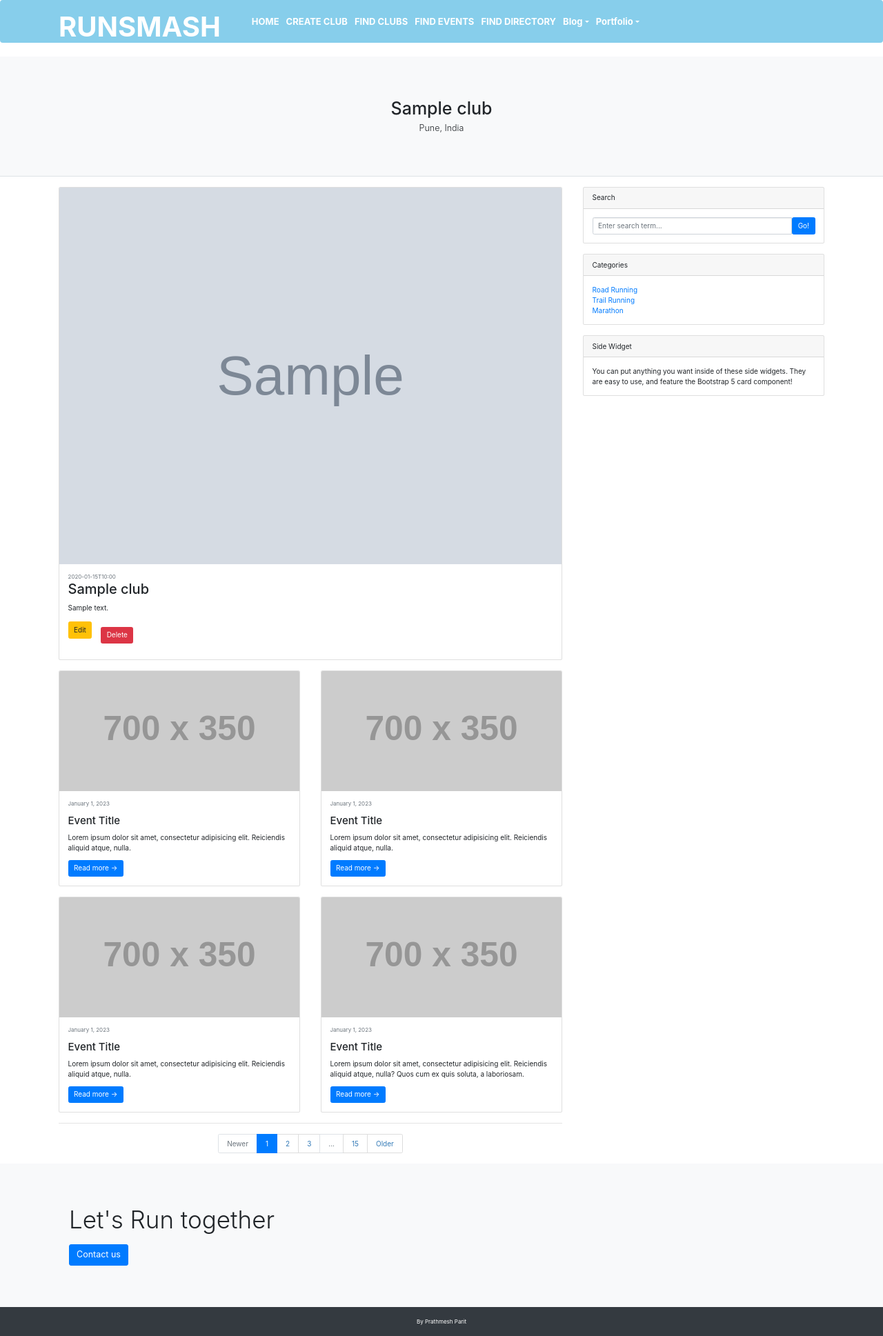
After one commit to prathmeshparit/RunSmash, a Spring Boot app: page /clubs/1 in a window 1280 px wide. The commit adds this page. Shown: the whole page at 69% size. Run offline with Spring Boot 4, Linux system fonts and the light colour scheme; tables that the repository leaves empty hold one stand-in row (values such as "Sample post"); grey boxes marked "Sample" are stand-in pictures; grey boxes labelled with a size stand in for pictures from a placeholder-image service; some libraries are stand-ins or nearby versions.

Commit message:
5 cimmit

```diff
--- a/src/main/java/com/runsmash/web/controller/ClubController.java
+++ b/src/main/java/com/runsmash/web/controller/ClubController.java
@@ -34,6 +34,15 @@ public class ClubController {
 
     }
 
+    @GetMapping("/clubs/{clubId}")
+    public String clubDetails(@PathVariable("clubId") int clubId, Model model)
+    {
+        ClubDto club = clubService.findClubById(clubId);
+        model.addAttribute("club", club);
+        return "clubs-details";
+    }
+
+
 
     @GetMapping("/clubs/new")
     public String createClubForm(Model model)
@@ -47,6 +56,12 @@ public class ClubController {
     public String saveClub(@ModelAttribute("club") Club club) {
 
         clubService.saveClub(club);
+        return "redirect:/clubs";
+    }
+
+    @GetMapping("/clubs/{clubId}/delete")
+    public String deleteClub(@PathVariable("clubId") long clubId) {
+        clubService.delete(clubId);
         return "redirect:/clubs";
     }
 
--- a/src/main/java/com/runsmash/web/impl/ClubServiceImpl.java
+++ b/src/main/java/com/runsmash/web/impl/ClubServiceImpl.java
@@ -49,6 +49,12 @@ public class ClubServiceImpl implements ClubService {
         clubRepository.save(clubs);
     }
 
+    @Override
+    public void delete(long clubId) {
+        clubRepository.deleteById(clubId);
+
+    }
+
     private Club mapTOClub(ClubDto club) {
         Club clubDto = Club.builder()
                 .id(club.getId())
--- a/src/main/java/com/runsmash/web/service/ClubService.java
+++ b/src/main/java/com/runsmash/web/service/ClubService.java
@@ -14,4 +14,6 @@ public interface ClubService
     ClubDto findClubById(long clubId);
 
     void updateClub(ClubDto club);
+
+    void delete(long clubId);
 }
--- /dev/null
+++ b/src/main/resources/templates/clubs-details.html
@@ -0,0 +1,147 @@
+<html lang="en" xmlns:th="http://thymeleaf.org"
+      xmlns:layout="http://www.ultraq.net.nz/thymeleaf/layout"
+      layout:decorate="~{layout}">
+<head>
+    <title>Club details</title>
+
+    <link rel="stylesheet" href="https://maxcdn.bootstrapcdn.com/bootstrap/3.4.1/css/bootstrap.min.css">
+    <script src="https://ajax.googleapis.com/ajax/libs/jquery/3.7.1/jquery.min.js"></script>
+    <script src="https://maxcdn.bootstrapcdn.com/bootstrap/3.4.1/js/bootstrap.min.js"></script>
+    <link rel="stylesheet" href="https://stackpath.bootstrapcdn.com/bootstrap/4.3.1/css/bootstrap.min.css" integrity="sha384-ggOyR0iXCbMQv3Xipma34MD+dH/1fQ784/j6cY/iJTQUOhcWr7x9JvoRxT2MZw1T" crossorigin="anonymous">
+    <script src="https://code.jquery.com/jquery-3.3.1.slim.min.js" integrity="sha384-q8i/X+965DzO0rT7abK41JStQIAqVgRVzpbzo5smXKp4YfRvH+8abtTE1Pi6jizo" crossorigin="anonymous"></script>
+
+    <script src="https://cdnjs.cloudflare.com/ajax/libs/popper.js/1.14.7/umd/popper.min.js" integrity="sha384-UO2eT0CpHqdSJQ6hJty5KVphtPhzWj9WO1clHTMGa3JDZwrnQq4sF86dIHNDz0W1" crossorigin="anonymous"></script>
+
+    <script src="https://stackpath.bootstrapcdn.com/bootstrap/4.3.1/js/bootstrap.min.js" integrity="sha384-JjSmVgyd0p3pXB1rRibZUAYoIIy6OrQ6VrjIEaFf/nJGzIxFDsf4x0xIM+B07jRM" crossorigin="anonymous"></script>
+</head>
+<body class="d-flex flex-column ">
+
+
+
+    <section layout:fragment="body" >
+        <header class="py-5 bg-light border-bottom mb-4">
+            <div class="container">
+                <div class="text-center my-5">
+                    <h1 class="fw-bolder" th:text="${club.title}"></h1>
+                    <p class="lead mb-0">Pune, India</p>
+                </div>
+            </div>
+        </header>
+        <!-- Page content-->
+        <div class="container">
+            <div class="row">
+                <!-- Blog entries-->
+                <div class="col-lg-8">
+                    <!-- Featured blog post-->
+                    <div class="card mb-4">
+                        <a href="#!"><img class="card-img-top" th:src="${club.photoUrl}" alt="..." /></a>
+                        <div class="card-body">
+                            <div class="small text-muted" th:text="${club.createdOn}"></div>
+                            <h2 class="card-title"  th:text="${club.title}"></h2>
+                            <p class="card-text" th:text="${club.content}"></p>
+                            <a class="btn btn-warning mb-4" th:href="@{/clubs/{clubId}/edit(clubId = ${club.id})}">Edit</a>
+                            <a class="btn btn-danger mb-4 m-lg-3" th:href="@{/clubs/{clubId}/delete(clubId=${club.id})}">Delete</a>
+                        </div>
+                    </div>
+                    <!-- Nested row for non-featured blog posts-->
+                    <div class="row">
+                        <div class="col-lg-6">
+                            <!-- Blog post-->
+                            <div class="card mb-4">
+                                <a href="#!"><img class="card-img-top" src="https://dummyimage.com/700x350/dee2e6/6c757d.jpg" alt="..." /></a>
+                                <div class="card-body">
+                                    <div class="small text-muted">January 1, 2023</div>
+                                    <h2 class="card-title h4">Event Title</h2>
+                                    <p class="card-text">Lorem ipsum dolor sit amet, consectetur adipisicing elit. Reiciendis aliquid atque, nulla.</p>
+                                    <a class="btn btn-primary" href="#!">Read more →</a>
+                                </div>
+                            </div>
+                            <!-- Blog post-->
+                            <div class="card mb-4">
+                                <a href="#!"><img class="card-img-top" src="https://dummyimage.com/700x350/dee2e6/6c757d.jpg" alt="..." /></a>
+                                <div class="card-body">
+                                    <div class="small text-muted">January 1, 2023</div>
+                                    <h2 class="card-title h4">Event Title</h2>
+                                    <p class="card-text">Lorem ipsum dolor sit amet, consectetur adipisicing elit. Reiciendis aliquid atque, nulla.</p>
+                                    <a class="btn btn-primary" href="#!">Read more →</a>
+                                </div>
+                            </div>
+                        </div>
+                        <div class="col-lg-6">
+                            <!-- Blog post-->
+                            <div class="card mb-4">
+                                <a href="#!"><img class="card-img-top" src="https://dummyimage.com/700x350/dee2e6/6c757d.jpg" alt="..." /></a>
+                                <div class="card-body">
+                                    <div class="small text-muted">January 1, 2023</div>
+                                    <h2 class="card-title h4">Event Title</h2>
+                                    <p class="card-text">Lorem ipsum dolor sit amet, consectetur adipisicing elit. Reiciendis aliquid atque, nulla.</p>
+                                    <a class="btn btn-primary" href="#!">Read more →</a>
+                                </div>
+                            </div>
+                            <!-- Blog post-->
+                            <div class="card mb-4">
+                                <a href="#!"><img class="card-img-top" src="https://dummyimage.com/700x350/dee2e6/6c757d.jpg" alt="..." /></a>
+                                <div class="card-body">
+                                    <div class="small text-muted">January 1, 2023</div>
+                                    <h2 class="card-title h4">Event Title</h2>
+                                    <p class="card-text">Lorem ipsum dolor sit amet, consectetur adipisicing elit. Reiciendis aliquid atque, nulla? Quos cum ex quis soluta, a laboriosam.</p>
+                                    <a class="btn btn-primary" href="#!">Read more →</a>
+                                </div>
+                            </div>
+                        </div>
+                    </div>
+                    <!-- Pagination-->
+                    <nav aria-label="Pagination">
+                        <hr class="my-0" />
+                        <ul class="pagination justify-content-center my-4">
+                            <li class="page-item disabled"><a class="page-link" href="#" tabindex="-1" aria-disabled="true">Newer</a></li>
+                            <li class="page-item active" aria-current="page"><a class="page-link" href="#!">1</a></li>
+                            <li class="page-item"><a class="page-link" href="#!">2</a></li>
+                            <li class="page-item"><a class="page-link" href="#!">3</a></li>
+                            <li class="page-item disabled"><a class="page-link" href="#!">...</a></li>
+                            <li class="page-item"><a class="page-link" href="#!">15</a></li>
+                            <li class="page-item"><a class="page-link" href="#!">Older</a></li>
+                        </ul>
+                    </nav>
+                </div>
+                <!-- Side widgets-->
+                <div class="col-lg-4">
+                    <!-- Search widget-->
+                    <div class="card mb-4">
+                        <div class="card-header">Search</div>
+                        <div class="card-body">
+                            <div class="input-group">
+                                <input class="form-control" type="text" placeholder="Enter search term..." aria-label="Enter search term..." aria-describedby="button-search" />
+                                <button class="btn btn-primary" id="button-search" type="button">Go!</button>
+                            </div>
+                        </div>
+                    </div>
+                    <!-- Categories widget-->
+                    <div class="card mb-4">
+                        <div class="card-header">Categories</div>
+                        <div class="card-body">
+                            <div class="row">
+                                <div class="col-sm-6">
+                                    <ul class="list-unstyled mb-0">
+                                        <li><a href="#!">Road Running</a></li>
+                                        <li><a href="#!">Trail Running</a></li>
+                                        <li><a href="#!">Marathon</a></li>
+                                    </ul>
+                                </div>
+
+                            </div>
+                        </div>
+                    </div>
+                    <!-- Side widget-->
+                    <div class="card mb-4">
+                        <div class="card-header">Side Widget</div>
+                        <div class="card-body">You can put anything you want inside of these side widgets. They are easy to use, and feature the Bootstrap 5 card component!</div>
+                    </div>
+                </div>
+            </div>
+        </div>
+    </section>
+
+
+</body>
+</html>
--- a/src/main/resources/templates/clubs-list.html
+++ b/src/main/resources/templates/clubs-list.html
@@ -28,7 +28,9 @@
                         <img class="img-fluid rounded-3 mb-3" th:src="${club.photoUrl}" alt="..." />
                         <a class="h3 fw-bolder text-decoration-none link-dark stretched-link" href="#!"
                            th:text="${club.title}">Project name</a>
+
                     </div>
+                    <a class="btn btn-warning mb-4" th:href="@{/clubs/{clubId}(clubId = ${club.id})}">View</a>
                     <a class="btn btn-warning mb-4" th:href="@{/clubs/{clubId}/edit(clubId = ${club.id})}">Edit</a>
                 </div>
             </div>
--- a/src/main/resources/templates/layout.html
+++ b/src/main/resources/templates/layout.html
@@ -18,27 +18,29 @@
     <script src="https://stackpath.bootstrapcdn.com/bootstrap/4.3.1/js/bootstrap.min.js" integrity="sha384-JjSmVgyd0p3pXB1rRibZUAYoIIy6OrQ6VrjIEaFf/nJGzIxFDsf4x0xIM+B07jRM" crossorigin="anonymous"></script>
 </head>
 <!-- Navigation-->
-<nav class="navbar fs-5 navbar-expand-lg navbar-dark bg-dark">
+<nav class="navbar fs-5 navbar-expand-lg navbar-dark" style="background-color: skyblue;">
     <div class="container px-9">
-        <a class="navbar-brand fw-bold" >RUNSMASH</a>
-        <button class="navbar-toggler" type="button" data-bs-toggle="collapse" data-bs-target="#navbarSupportedContent" aria-controls="navbarSupportedContent" aria-expanded="false" aria-label="Toggle navigation"><span class="navbar-toggler-icon"></span></button>
+        <a class="navbar-brand" th:href="@{/}" style="color: #ffffff; font-weight: bold; font-size: 4rem;">RUNSMASH</a>
+        <button class="navbar-toggler" type="button" data-bs-toggle="collapse" data-bs-target="#navbarSupportedContent" aria-controls="navbarSupportedContent" aria-expanded="false" aria-label="Toggle navigation">
+            <span class="navbar-toggler-icon"></span>
+        </button>
         <div class="collapse navbar-collapse" id="navbarSupportedContent">
             <ul class="navbar-nav ms-auto mb-2 mb-lg-0">
-                <li class="nav-item"><a class="nav-link" href="index.html">HOME</a></li>
-                <li class="nav-item"><a class="nav-link" href="clubs/new">CREATE CLUB</a></li>
-                <li class="nav-item"><a class="nav-link" href="about.html">FIND CLUBS</a></li>
-                <li class="nav-item"><a class="nav-link" href="contact.html">FIND EVENTS</a></li>
-                <li class="nav-item"><a class="nav-link" href="pricing.html">FIND DIRECTORY</a></li>
+                <li class="nav-item"><a class="nav-link" th:href="@{/}" style="font-size: 1.3rem; color:#ffffff; font-weight: bold;">HOME</a></li>
+                <li class="nav-item"><a class="nav-link" th:href="@{/clubs/new}" style="font-size: 1.3rem; color: #ffffff; font-weight: bold;">CREATE CLUB</a></li>
+                <li class="nav-item"><a class="nav-link" th:href="@{/clubs}" style="font-size: 1.3rem; color: #ffffff; font-weight: bold;">FIND CLUBS</a></li>
+                <li class="nav-item"><a class="nav-link" th:href="@{/events}" style="font-size: 1.3rem; color: #ffffff; font-weight: bold;">FIND EVENTS</a></li>
+                <li class="nav-item"><a class="nav-link" th:href="@{/}" style="font-size: 1.3rem; color: #ffffff; font-weight: bold;">FIND DIRECTORY</a></li>
 
                 <li class="nav-item dropdown">
-                    <a class="nav-link dropdown-toggle" id="navbarDropdownBlog" href="#" role="button" data-bs-toggle="dropdown" aria-expanded="false">Blog</a>
+                    <a class="nav-link dropdown-toggle" id="navbarDropdownBlog" href="#" role="button" data-bs-toggle="dropdown" aria-expanded="false" style="font-size: 1.3rem; color: #ffffff; font-weight: bold;">Blog</a>
                     <ul class="dropdown-menu dropdown-menu-end" aria-labelledby="navbarDropdownBlog">
                         <li><a class="dropdown-item" href="blog-home.html">REGISTER</a></li>
                         <li><a class="dropdown-item" href="blog-post.html">LOG OUT</a></li>
                     </ul>
                 </li>
                 <li class="nav-item dropdown">
-                    <a class="nav-link dropdown-toggle" id="navbarDropdownPortfolio" href="#" role="button" data-bs-toggle="dropdown" aria-expanded="false">Portfolio</a>
+                    <a class="nav-link dropdown-toggle" id="navbarDropdownPortfolio" href="#" role="button" data-bs-toggle="dropdown" aria-expanded="false" style="font-size: 1.3rem; color:#ffffff; font-weight: bold;">Portfolio</a>
                     <ul class="dropdown-menu dropdown-menu-end" aria-labelledby="navbarDropdownPortfolio">
                         <li><a class="dropdown-item" href="portfolio-overview.html">Portfolio Overview</a></li>
                         <li><a class="dropdown-item" href="portfolio-item.html">Portfolio Item</a></li>
@@ -48,6 +50,7 @@
         </div>
     </div>
 </nav>
+
 <body layout:fragment="body"></body>
 <section class="py-5 bg-light">
     <div class="container px-5 my-5">
```
